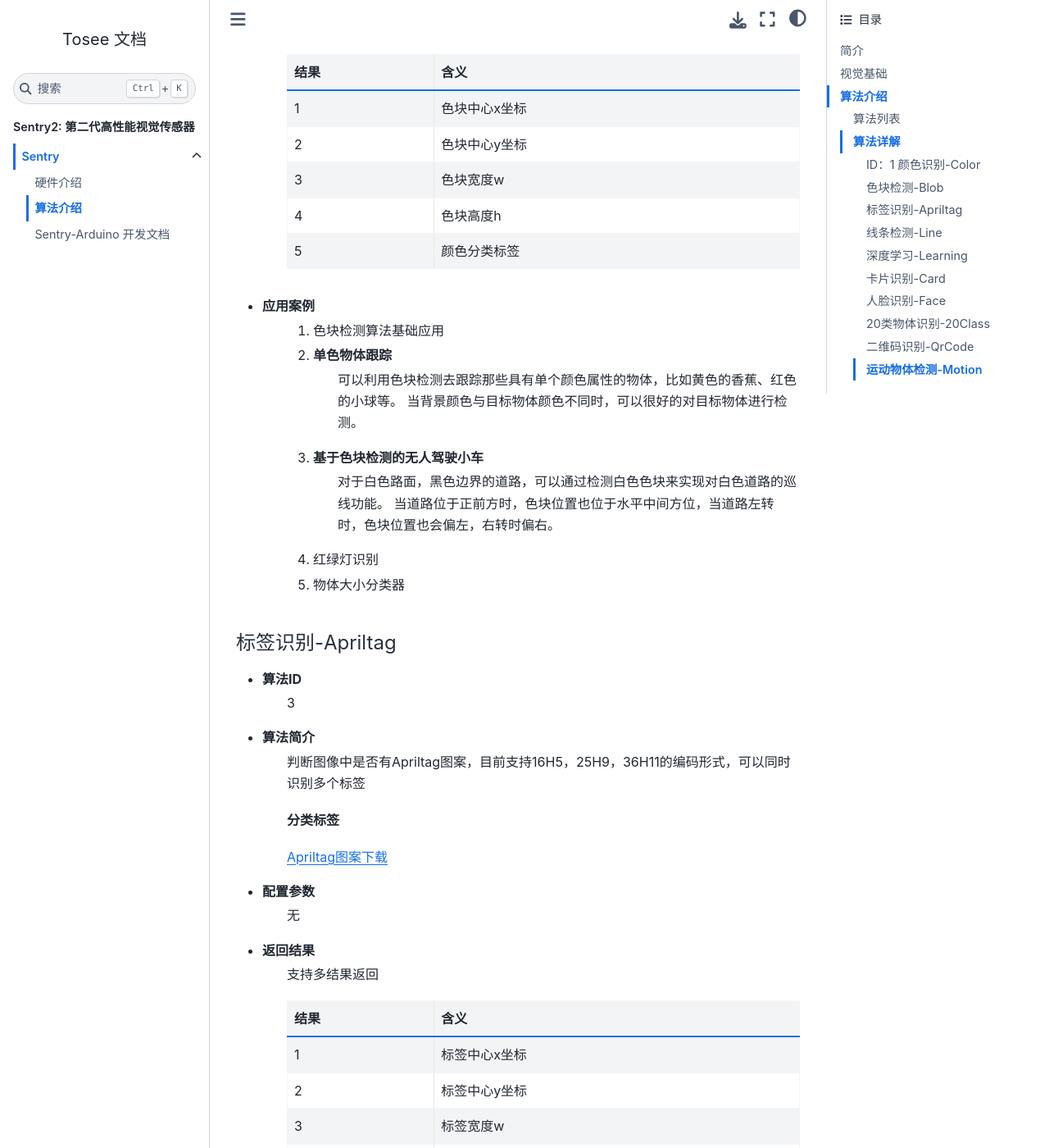
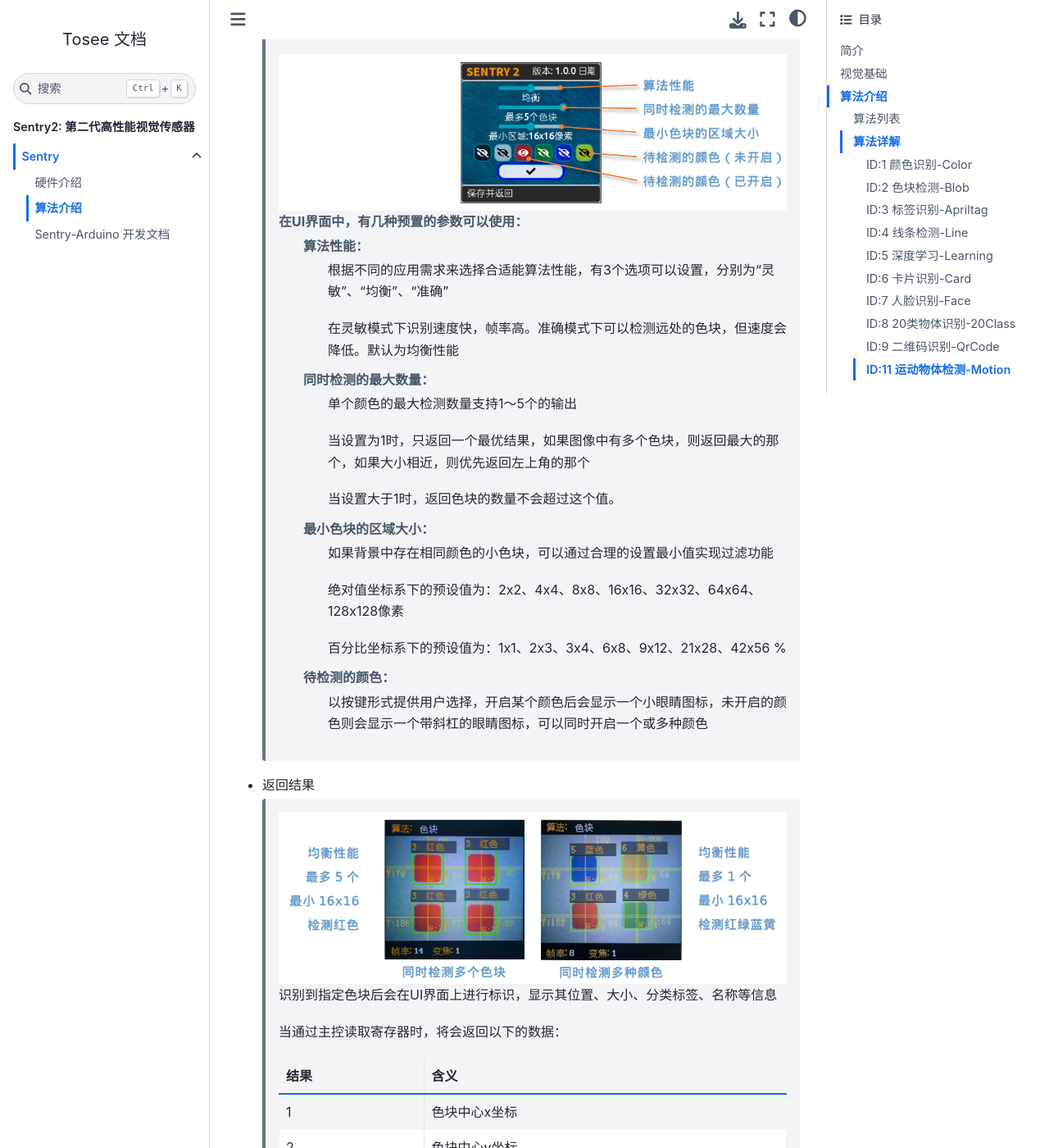
Before and after one commit to AITosee/Tosee-Docs, a Sphinx documentation site: the page built from docs/Sentry/Vision/index.rst, in a window 1280 px wide and 1400 px high, scrolled down 8029 px. Shown: the whole window at 82% size. Built offline with Sphinx 7.4.7 and the Sphinx Book theme 1.1.4, drawn with Linux system fonts in a browser that asks for light colours; some of the changed text lies outside the part shown.

Commit message:
update vision docs

```diff
--- a/docs/Sentry/Vision/index.rst
+++ b/docs/Sentry/Vision/index.rst
@@ -90,13 +90,13 @@
 算法详解
 ************************
 
-ID：1 颜色识别-Color
+ID:1 颜色识别-Color
 ^^^^^^^^^^^^^^^^^^^^^^^^^^^^^^^^
 
 * 算法简介
     .. image:: images/sentry2_vision_color_selecting.png
 
-    对识别区域内像素的颜色信息进行统计分析，判断出该区域最可能的颜色分类。每个检测位置称为一个识别区域，其位置和大小由用户进行设置，最多25组识别区域，返回该区域的颜色标签信息和实际的红R、绿G、蓝B数值。
+    用户指定一个或多个识别区域，识别该区域的颜色分类。每个检测位置称为一个识别区域，其位置和大小由用户进行设置，最多25组识别区域，返回该区域的颜色标签信息和实际的红R、绿G、蓝B数值。
 
 * 颜色分类标签
     Sentry2定义了7种颜色分类标签：
@@ -118,6 +118,8 @@
 
     用户需要指定识别区域的坐标和大小，最多可设置25个识别区域，如果没有指定，则默认为图像中心点
 
+    当通过主控设置寄存器参数时，每个识别区域都需要设置以下参数：
+
     ================    ================================
     参数                 含义
     ================    ================================
@@ -130,7 +132,7 @@
 
     .. image:: images/sentry2_vision_color_setting.png
 
-    在设置页面里，有几种预置的识别区域网格分布形式和识别区域大小：
+    在UI设置页面中，有几种预置的识别区域网格分布形式和识别区域大小：
 
     网格（水平方向数量 x 垂直方向数量）：1x1、2x2、3x3、4x4、5x5、1x10、2x10、6x1、6x2
 
@@ -146,14 +148,14 @@
 
     识别到颜色后，UI界面上的识别区域将会变为其对应颜色的方框，如果是未知颜色，则会显示一个四角框
 
-    当使用主控读取寄存器时，将会返回以下的数据：
+    当通过主控读取寄存器时，将会返回以下的数据：
 
     ================    ================================
     结果                 含义
     ================    ================================
-    1                   R，红色值
-    2                   G，绿色值
-    3                   B，蓝色值
+    1                   R，红色值，范围 0～255
+    2                   G，绿色值，范围 0～255
+    3                   B，蓝色值，范围 0～255
     4                   无
     5                   颜色分类标签
     ================    ================================
@@ -162,6 +164,7 @@
     1. 由于是对像素进行统计处理，当识别区域较多且较大时，处理速度会相应的变慢，反之则会比较快速。
     2. 当识别区域窗口较小时（比如2x2），可以识别较小的色块，处理速度快，但统计样本太少，容易被干扰，可信度较低，适合于背景单一可控的环境。
     3. 当识别区域窗口较大时（比如32x32），统计样本多，即便出现若干的杂色也会被滤除，具有较高的可信度，但处理速度会变慢，当识别区域处于2种颜色的边界时，颜色可能会经常跳变。
+    4. 当画面存在偏色时，需要锁定白平衡功能
 
 * 应用案例
     1. 颜色识别算法基础应用
@@ -195,26 +198,20 @@
         设置一行8个识别区域，打印一张黑白格子的键盘纸，并对准传感器上的这个8个识别区域。
         在没有按下时，识别颜色应该为黑色，当手指按下时，则会检测到非黑色，并播放对应的音符。
 
-色块检测-Blob
+ID:2 色块检测-Blob
 ^^^^^^^^^^^^^^^^^^^^^^^^^^^^^^^^
-* 算法ID
-    2
 
 * 算法简介
-    判断图像中是否有指定颜色的色块物体，用户可以同时设置多种颜色的检测，也支持多色块的检测，可以通过设置色块的最小宽度w和高度h来过滤那些不符合要求的色块
 
-    **颜色分类标签**
+    .. image:: images/sentry2_vision_blob_selecting.png
 
-    ================    ================    ================    ================    ================    ================
-    分类标签              英文标识             中文含义              分类标签             英文标识             中文含义
-    ================    ================    ================    ================    ================    ================
-    1                    Black               黑色                2                    White              白色
-    3                    Red                 红色                4                    Green              绿色
-    5                    Blue                蓝色                6                    Yellow             黄色
-    ================    ================    ================    ================    ================    ================
+    用户指定检测一个或多个颜色，判断图像中是否有该颜色的色块，返回其坐标和大小，支持多颜色多色块检测，颜色分类标签与颜色识别中的定义相同。
 
 * 配置参数
-    最多可同时开启全部6种颜色检测
+
+    用户需要指定待检测的颜色标签，最多可同时开启全部6种颜色检测，但速度会有所下降。用户还可以通过设置色块的最小宽度w和高度h来过滤那些小于该值的色块，以减少误报。
+
+    当通过主控设置寄存器时，有以下参数需要设置：
 
     ================    ================================
     参数                 含义
@@ -226,8 +223,38 @@
     5                   待检测的颜色分类标签
     ================    ================================
 
+    .. image:: images/sentry2_vision_blob_setting.png
+
+    在UI界面中，有几种预置的参数可以使用：
+        算法性能：
+            根据不同的应用需求来选择合适能算法性能，有3个选项可以设置，分别为“灵敏”、“均衡”、“准确”
+
+            在灵敏模式下识别速度快，帧率高。准确模式下可以检测远处的色块，但速度会降低。默认为均衡性能
+
+        同时检测的最大数量：
+            单个颜色的最大检测数量支持1～5个的输出
+
+            当设置为1时，只返回一个最优结果，如果图像中有多个色块，则返回最大的那个，如果大小相近，则优先返回左上角的那个
+
+            当设置大于1时，返回色块的数量不会超过这个值。
+
+        最小色块的区域大小：
+            如果背景中存在相同颜色的小色块，可以通过合理的设置最小值实现过滤功能
+
+            绝对值坐标系下的预设值为：2x2、4x4、8x8、16x16、32x32、64x64、128x128像素
+
+            百分比坐标系下的预设值为：1x1、2x3、3x4、6x8、9x12、21x28、42x56 %
+
+        待检测的颜色：
+            以按键形式提供用户选择，开启某个颜色后会显示一个小眼睛图标，未开启的颜色则会显示一个带斜杠的眼睛图标，可以同时开启一个或多种颜色
+
 * 返回结果
-    支持多结果返回
+
+    .. image:: images/sentry2_vision_blob_running.png
+
+    识别到指定色块后会在UI界面上进行标识，显示其位置、大小、分类标签、名称等信息
+
+    当通过主控读取寄存器时，将会返回以下的数据：
 
     ================    ================================
     结果                 含义
@@ -239,8 +266,15 @@
     5                   颜色分类标签
     ================    ================================
 
+* 使用技巧
+    1. 当确定需要跟踪一个物体时，比如检测白色的道路或是跟踪小球，可以将色块数量设置为1，可以提高速度，减少误报
+    2. 采用较小的识别区域并使用准确性能模式，可以看到更远处的物体
+    3. 识别大面积的色块时，运行帧率会明显下降，此时可以用灵敏模式
+    4. 当画面存在偏色时，需要锁定白平衡功能
+
 * 应用案例
     1. 色块检测算法基础应用
+
     2. 单色物体跟踪
         可以利用色块检测去跟踪那些具有单个颜色属性的物体，比如黄色的香蕉、红色的小球等。
         当背景颜色与目标物体颜色不同时，可以很好的对目标物体进行检测。
@@ -251,23 +285,45 @@
     4. 红绿灯识别
     5. 物体大小分类器
 
-标签识别-Apriltag
+ID:3 标签识别-Apriltag
 ^^^^^^^^^^^^^^^^^^^^^^^^^^^^^^^^
-* 算法ID
-    3
 
 * 算法简介
-    判断图像中是否有Apriltag图案，目前支持16H5，25H9，36H11的编码形式，可以同时识别多个标签
+
+    .. image:: images/sentry2_vision_apriltag_selecting.png
+
+    判断图像中是否有Apriltag标签图案，目前支持16H5，25H9，36H11的编码形式，算法运行时需要先指定用哪一种解码方式，不同的编码形式不可以同时检测，但同一种编码可同时检测25个标签。
+
+    **注意**：该算法不可以与其他带*号的算法同时运行
 
     **分类标签**
 
-    `Apriltag图案下载 <https://github.com/AprilRobotics/apriltag-imgs/tree/master>`_
+    .. image:: images/sentry2_vision_apriltag_family.png
+
+    apriltag标签为一组已经定义好的黑白方块图案，不同的编码形式使用的方块数量是不同的。每个图案都有一个预定义的分类标签值，识别后会返回该值。
+
+    `Apriltag图案下载 <https://github.com/AprilRobotics/apriltag-imgs/tree/master>`
 
 * 配置参数
-    无
+    .. image:: images/sentry2_vision_apriltag_setting.png
+
+    UI界面中可以设置算法性能和编码形式
+
+        算法性能：
+            根据不同的应用需求来选择合适能算法性能，有3个选项可以设置，分别为“灵敏”、“均衡”、“准确”
+
+            在灵敏模式下识别速度快，帧率高。准确模式下可以检测远处的标签，但速度会降低。默认为均衡性能
+
+        编码形式：
+            当点击按钮时，会循环切换“16H5”，“25H9”，“36H11”三种编码模式，切换后需要重启算法，下次启动时生效
+
 
 * 返回结果
-    支持多结果返回
+    .. image:: images/sentry2_vision_apriltag_running.png
+
+    识别到标签后会返回其坐标、大小和标签编号
+
+    当通过主控读取寄存器时，将会返回以下的数据：
 
     ================    ================================
     结果                 含义
@@ -279,25 +335,50 @@
     5                   标签编号
     ================    ================================
 
+* 使用技巧
+    1. 所识别到的标签宽度和高度具有较稳定的输出，可以利用这一点进行距离判断，标签旋转后不会改变其大小，但倾斜时可能会有影响
+    2. 当需要识别多个标签时，可以关闭坐标线的显示，看起来比较简洁
+    3. 标签越大，识别的距离就越远
+
 * 应用案例
     1. Apriltag算法基础应用
     2. 物体跟踪
     3. 物体定位
-    4. 物体测据
+    4. 物体测距
 
-线条检测-Line
+ID:4 线条检测-Line
 ^^^^^^^^^^^^^^^^^^^^^^^^^^^^^^^^
-* 算法ID
-    4
 
 * 算法简介
-    检测图像中是否有直线线段，如果有则会返回线段的两个端点及角度，最多可同时检测5个线段，如果为曲线，则会返回近似的直线段
+
+    .. image:: images/sentry2_vision_line_selecting.png
+
+    检测图像中是否有线条，如果有则会返回线条的两个端点和倾斜角度，最多可同时检测5个线段，如果为曲线，则会返回近似的直线段
 
 * 配置参数
-    无
+
+    .. image:: images/sentry2_vision_line_setting.png
+
+    UI界面中可以设置算法性能
+
+        算法性能：
+            根据不同的应用需求来选择合适能算法性能，有3个选项可以设置，分别为“灵敏”、“均衡”、“准确”
+
+            灵敏模式下会对小线段更为敏感，准确模式下会忽略较小的线段，默认为均衡模式
 
 * 返回结果
-    支持多结果返回
+
+    .. image:: images/sentry2_vision_line_running_01.png
+
+    检测到线条后会返回其两个端点和倾斜角度
+
+    **注意**：水平向右为0度，逆时针增大，垂直向上为90度，水平向左为180度，一般不会向下检测输出角度
+
+    .. image:: images/sentry2_vision_line_running_02.png
+
+    最多可同时可检测5个线段，为便于UI界面上进行区分，按结果顺序依次用“红、黄、绿、蓝、紫”五种颜色进行标记
+
+    当通过主控读取寄存器时，将会返回以下的数据：
 
     ================    ================================
     结果                 含义
@@ -306,17 +387,20 @@
     2                   线段起点y坐标
     3                   线段终点x坐标
     4                   线段终点y坐标
-    5                   线段的倾斜角度（0～360）
+    5                   线段的倾斜角度
     ================    ================================
 
+* 使用技巧
+    1. 背景与线条应清晰分明，比如白底黑线，如果背景杂乱，则可能会检测出背景中的线条
+    2. 线条粗细应适中，不可过细，也不可太宽
+    3. 一般来说，巡线时，第一条线段始终为屏幕下方先发现的线段，然后是分支线段
+
 * 应用案例
-    1. 线段检测算法基础应用
-    2. 基于线段检测的无人驾驶小车
+    1. 线条检测算法基础应用
+    2. 基于线条检测的无人驾驶小车
 
-深度学习-Learning
+ID:5 深度学习-Learning
 ^^^^^^^^^^^^^^^^^^^^^^^^^^^^^^^^
-* 算法ID
-    5
 
 * 算法简介
     可以对任意物体进行离线训练并进行识别，目前支持10个物体，用户可以对已训练的模型进行重命名，删除操作
```
Also changed, not shown: other parts of docs/Sentry/Vision/index.rst (+5 -15 lines), docs/Sentry/Vision/images/sentry2_vision_apriltag_family.png (added), docs/Sentry/Vision/images/sentry2_vision_apriltag_running.png (added), docs/Sentry/Vision/images/sentry2_vision_apriltag_selecting.png (added), docs/Sentry/Vision/images/sentry2_vision_apriltag_setting.png (added), docs/Sentry/Vision/images/sentry2_vision_blob_running.png (added), docs/Sentry/Vision/images/sentry2_vision_blob_selecting.png (added), docs/Sentry/Vision/images/sentry2_vision_blob_setting.png (added), docs/Sentry/Vision/images/sentry2_vision_line_running_01.png (added), docs/Sentry/Vision/images/sentry2_vision_line_running_02.png (added), docs/Sentry/Vision/images/sentry2_vision_line_selecting.png (added), docs/Sentry/Vision/images/sentry2_vision_line_setting.png (added).
